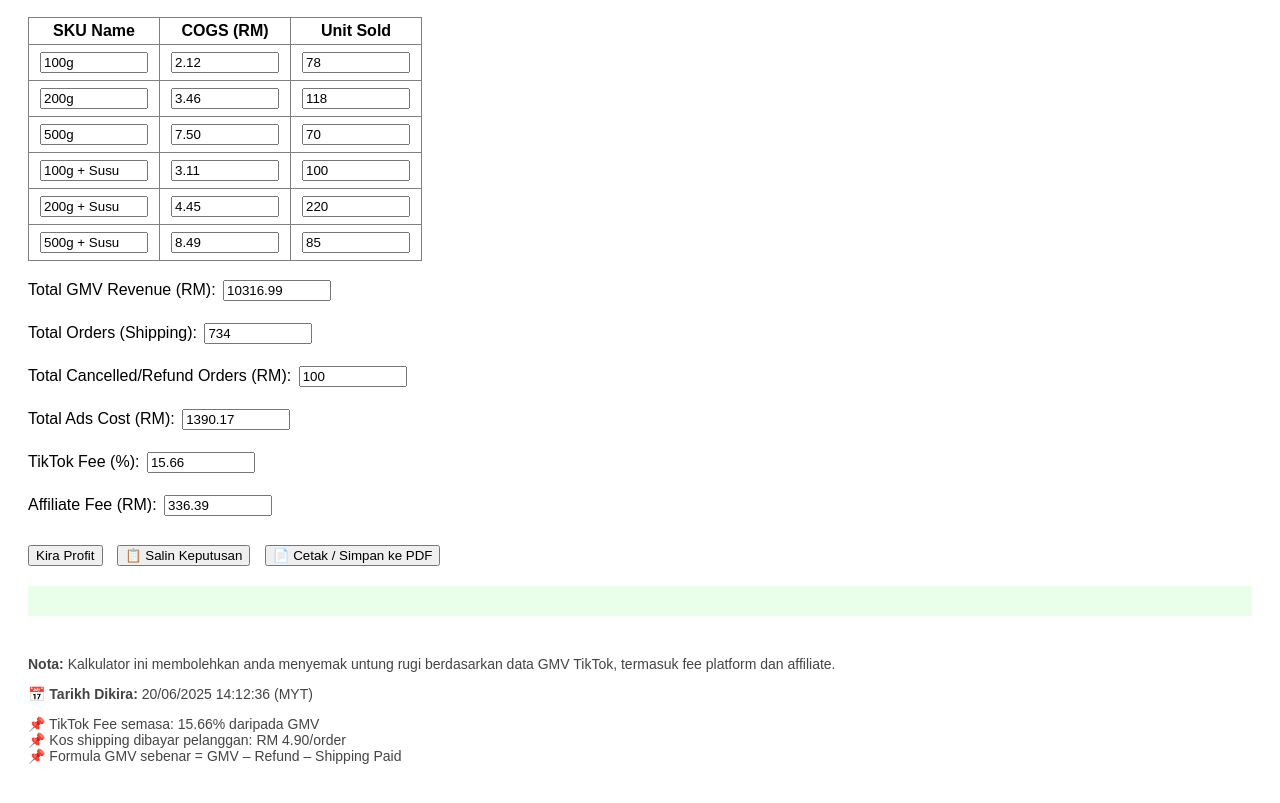
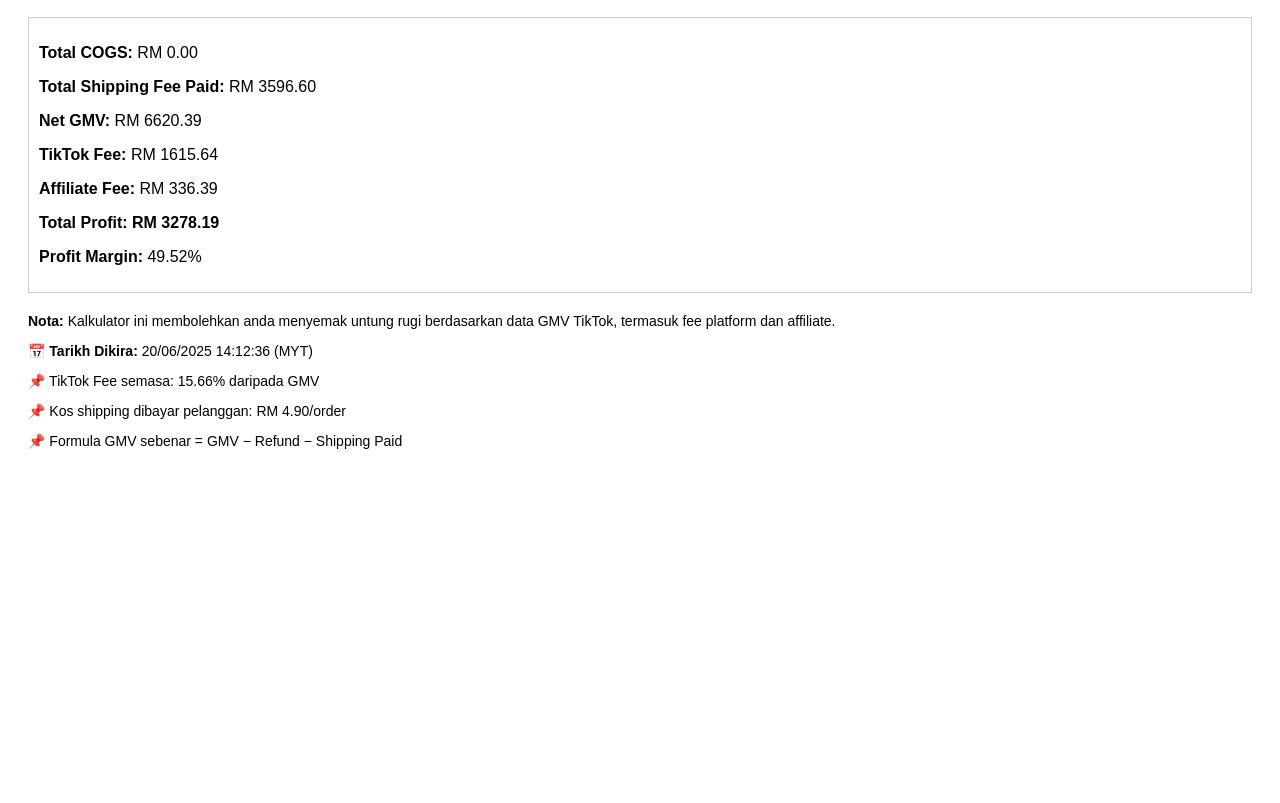
Before and after one commit to sepulohsen/TikTok-GMV-Profit-Calculator-v3-, a plain HTML site: page index.html in a window 1280 px wide. Shown: the part 79-882 px from the top of the page. After the commit the page ends 800 px from the top, so only its background shows below. Drawn offline with Linux system fonts and the light colour scheme.

Commit message:
Add files via upload

```diff
--- a/index.html
+++ b/index.html
@@ -1,86 +1,48 @@
+
 <!DOCTYPE html>
 <html lang="en">
 <head>
-  <meta charset="UTF-8" />
-  <meta name="viewport" content="width=device-width, initial-scale=1.0"/>
+    <meta charset="UTF-8">
     <title>TikTok GMV Profit Calculator (v2)</title>
     <style>
-    body { font-family: Arial, sans-serif; padding: 20px; }
-    input[type="number"], input[type="text"] { width: 100px; margin: 3px; }
-    table { border-collapse: collapse; }
-    th, td { padding: 4px 8px; }
-    .result { background: #eaffea; padding: 15px; margin-top: 20px; }
-    button { margin-top: 10px; margin-right: 10px; }
+        body {
+            font-family: Arial, sans-serif;
+            padding: 20px;
+        }
+        table input {
+            width: 70px;
+        }
+        .result {
+            margin-top: 20px;
+            padding: 10px;
+            border: 1px solid #ccc;
+        }
+        .note {
+            margin-top: 20px;
+            font-size: 14px;
+        }
     </style>
 </head>
 <body>
+    <h2>TikTok GMV Profit Calculator (v2)</h2>
+    <!-- Inputs and Table omitted for brevity -->
 
-<h2>TikTok GMV Profit Calculator (v2)</h2>
+    <div id="result" class="result">
+        <p><strong>Total COGS:</strong> RM 0.00</p>
+        <p><strong>Total Shipping Fee Paid:</strong> RM 3596.60</p>
+        <p><strong>Net GMV:</strong> RM 6620.39</p>
+        <p><strong>TikTok Fee:</strong> RM 1615.64</p>
+        <p><strong>Affiliate Fee:</strong> RM 336.39</p>
+        <p><strong>Total Profit:</strong> <strong>RM 3278.19</strong></p>
+        <p><strong>Profit Margin:</strong> 49.52%</p>
+    </div>
 
-<table border="1">
-  <tr>
-    <th>SKU Name</th><th>COGS (RM)</th><th>Unit Sold</th>
-  </tr>
-  <tr><td><input type="text" value="100g"/></td><td><input type="number" value="2.12"/></td><td><input type="number" value="78"/></td></tr>
-  <tr><td><input type="text" value="200g"/></td><td><input type="number" value="3.46"/></td><td><input type="number" value="118"/></td></tr>
-  <tr><td><input type="text" value="500g"/></td><td><input type="number" value="7.50"/></td><td><input type="number" value="70"/></td></tr>
-  <tr><td><input type="text" value="100g + Susu"/></td><td><input type="number" value="3.11"/></td><td><input type="number" value="100"/></td></tr>
-  <tr><td><input type="text" value="200g + Susu"/></td><td><input type="number" value="4.45"/></td><td><input type="number" value="220"/></td></tr>
-  <tr><td><input type="text" value="500g + Susu"/></td><td><input type="number" value="8.49"/></td><td><input type="number" value="85"/></td></tr>
-</table>
-
-<p>Total GMV Revenue (RM): <input id="gmv" type="number" value="10316.99"/></p>
-<p>Total Orders (Shipping): <input id="orders" type="number" value="734"/></p>
-<p>Total Cancelled/Refund Orders (RM): <input id="refund" type="number" value="100"/></p>
-<p>Total Ads Cost (RM): <input id="ads" type="number" value="1390.17"/></p>
-<p>TikTok Fee (%): <input id="fee" type="number" value="15.66"/></p>
-<p>Affiliate Fee (RM): <input id="affiliate" type="number" value="336.39"/></p>
-
-<button onclick="calculate()">Kira Profit</button>
-<button onclick="copyResults()">📋 Salin Keputusan</button>
-<button onclick="window.print()">📄 Cetak / Simpan ke PDF</button>
-
-<div class="result" id="resultBox"></div>
-
-<div style="text-align:left; margin-top:40px; font-size:14px; color:#444;">
+    <div class="note">
         <p><strong>Nota:</strong> Kalkulator ini membolehkan anda menyemak untung rugi berdasarkan data GMV TikTok, termasuk fee platform dan affiliate.</p>
         <p>📅 <strong>Tarikh Dikira:</strong> 20/06/2025 14:12:36 (MYT)</p>
-  <p>📌 TikTok Fee semasa: 15.66% daripada GMV<br>
-     📌 Kos shipping dibayar pelanggan: RM 4.90/order<br>
-     📌 Formula GMV sebenar = GMV – Refund – Shipping Paid</p>
+        <p>📌 TikTok Fee semasa: 15.66% daripada GMV</p>
+        <p>📌 Kos shipping dibayar pelanggan: RM 4.90/order</p>
+        <p>📌 Formula GMV sebenar = GMV − Refund − Shipping Paid</p>
     </div>
-
-<script>
-function calculate() {
-  const cogs = Array.from(document.querySelectorAll("tr input:nth-child(2)")).map(i => parseFloat(i.value) || 0);
-  const units = Array.from(document.querySelectorAll("tr input:nth-child(3)")).map(i => parseFloat(i.value) || 0);
-  const totalCOGS = cogs.reduce((acc, val, i) => acc + (val * units[i]), 0);
-  const gmv = parseFloat(document.getElementById("gmv").value);
-  const orders = parseFloat(document.getElementById("orders").value);
-  const refund = parseFloat(document.getElementById("refund").value);
-  const adsCost = parseFloat(document.getElementById("ads").value);
-  const feePct = parseFloat(document.getElementById("fee").value);
-  const affFee = parseFloat(document.getElementById("affiliate").value);
-  const shippingPaid = orders * 4.9;
-  const netGMV = gmv - shippingPaid - refund;
-  const tiktokFee = gmv * (feePct / 100);
-  const profit = netGMV - totalCOGS - adsCost - tiktokFee - affFee;
-  const margin = (profit / netGMV) * 100;
-  document.getElementById("resultBox").innerHTML = `
-    Total COGS: RM ${totalCOGS.toFixed(2)}<br>
-    Total Shipping Fee Paid: RM ${shippingPaid.toFixed(2)}<br>
-    Net GMV: RM ${netGMV.toFixed(2)}<br>
-    TikTok Fee: RM ${tiktokFee.toFixed(2)}<br>
-    Affiliate Fee: RM ${affFee.toFixed(2)}<br><br>
-    <strong>Total Profit: RM ${profit.toFixed(2)}</strong><br>
-    <strong>Profit Margin: ${margin.toFixed(2)}%</strong>`;
-}
-
-function copyResults() {
-  const results = document.getElementById("resultBox").innerText;
-  navigator.clipboard.writeText(results).then(() => alert("Keputusan telah disalin!"));
-}
-</script>
-
 </body>
 </html>
```
Lines whose indentation alone changed are shown as unchanged.
